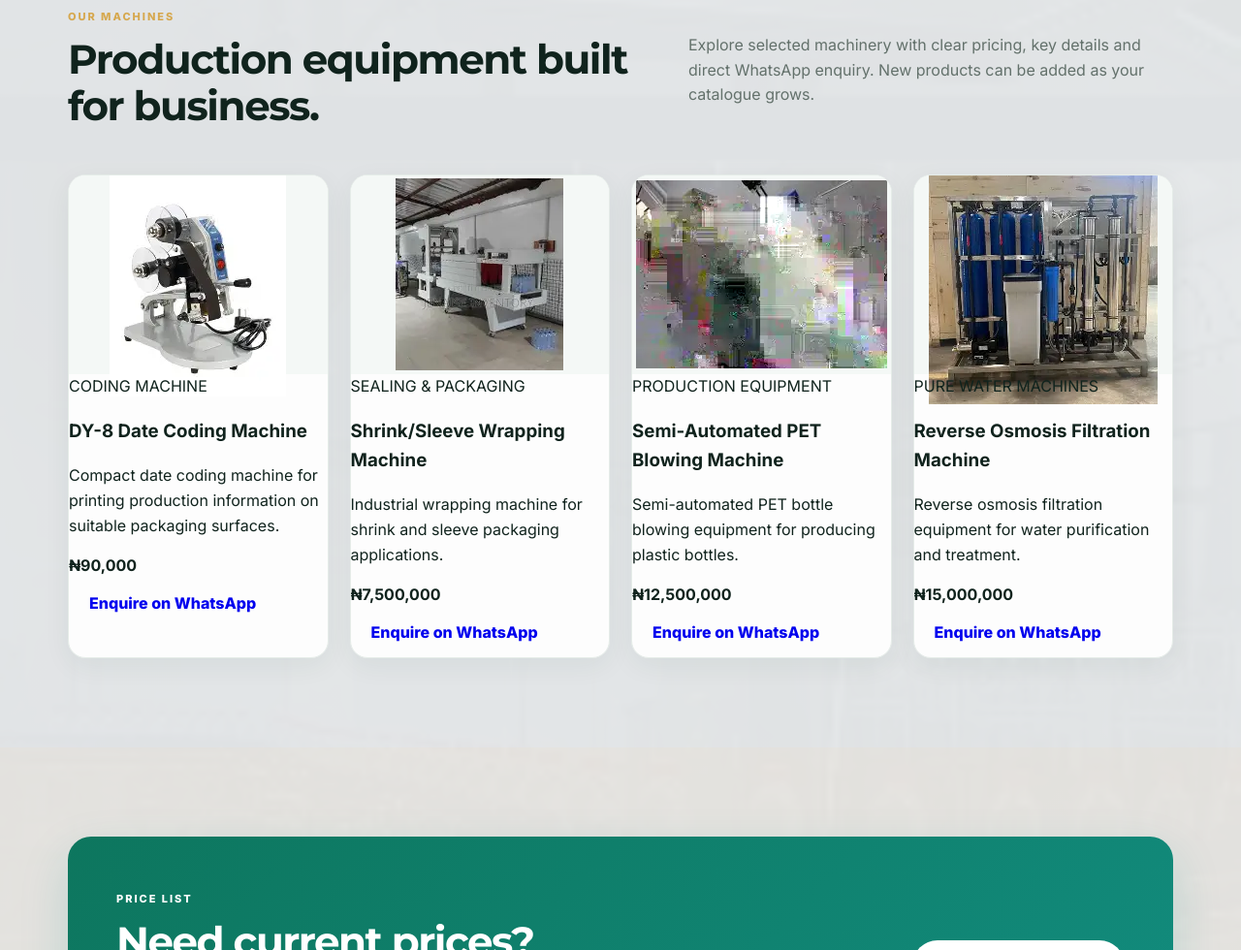
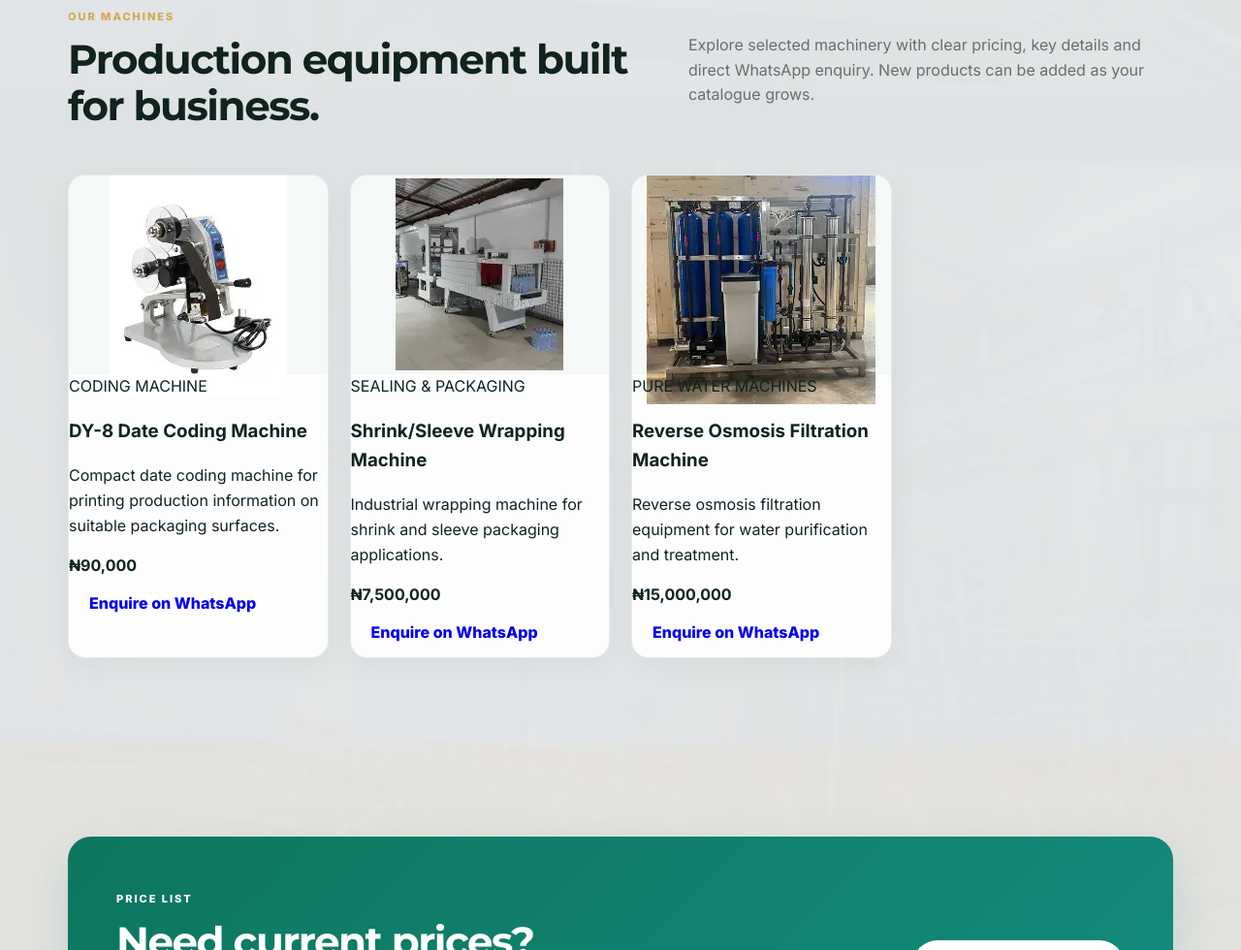
Before and after one commit to princewill-spec31/mayfredglobalmachines, a plain HTML site: page index.html in a window 1280 px wide. Shown: the part 1114-2094 px from the top of the page at 97% size. Drawn offline with Linux system fonts and the light colour scheme.

Commit message:
Remove Semi-Automated PET Blowing Machine from catalogue

```diff
--- a/index.html
+++ b/index.html
@@ -79,10 +79,7 @@
   </div>
 </article>
 
-          <article class="machine-card reveal">
-  <div class="machine-image"><img src="assets/semi-automated-pet-blowing-machine.webp" alt="Semi-Automated PET Blowing Machine"></div>
-  <div class="machine-body"><span class="machine-tag">PRODUCTION EQUIPMENT</span><h3>Semi-Automated PET Blowing Machine</h3><p>Semi-automated PET bottle blowing equipment for producing plastic bottles.</p><div class="machine-bottom"><strong>₦12,500,000</strong><a class="btn small" href="https://wa.me/2349013321221?text=Hello%20MAYFREDGLOBAL%20MACHINES%2C%20I%27m%20interested%20in%20the%20Semi-Automated%20PET%20Blowing%20Machine%20priced%20at%20%E2%82%A612%2C500%2C000." target="_blank" rel="noopener">Enquire on WhatsApp</a></div></div>
-          </article>
+
           <article class="machine-card reveal">
             <div class="machine-image"><img src="assets/reverse-osmosis-filtration-machine.webp" alt="Reverse Osmosis Filtration Machine"></div>
             <div class="machine-body"><span class="machine-tag">PURE WATER MACHINES</span><h3>Reverse Osmosis Filtration Machine</h3><p>Reverse osmosis filtration equipment for water purification and treatment.</p><div class="machine-bottom"><strong>₦15,000,000</strong><a class="btn small" href="https://wa.me/2349013321221?text=Hello%20MAYFREDGLOBAL%20MACHINES%2C%20I%27m%20interested%20in%20the%20Reverse%20Osmosis%20Filtration%20Machine%20priced%20at%20%E2%82%A615%2C000%2C000." target="_blank" rel="noopener">Enquire on WhatsApp</a></div></div>
```
